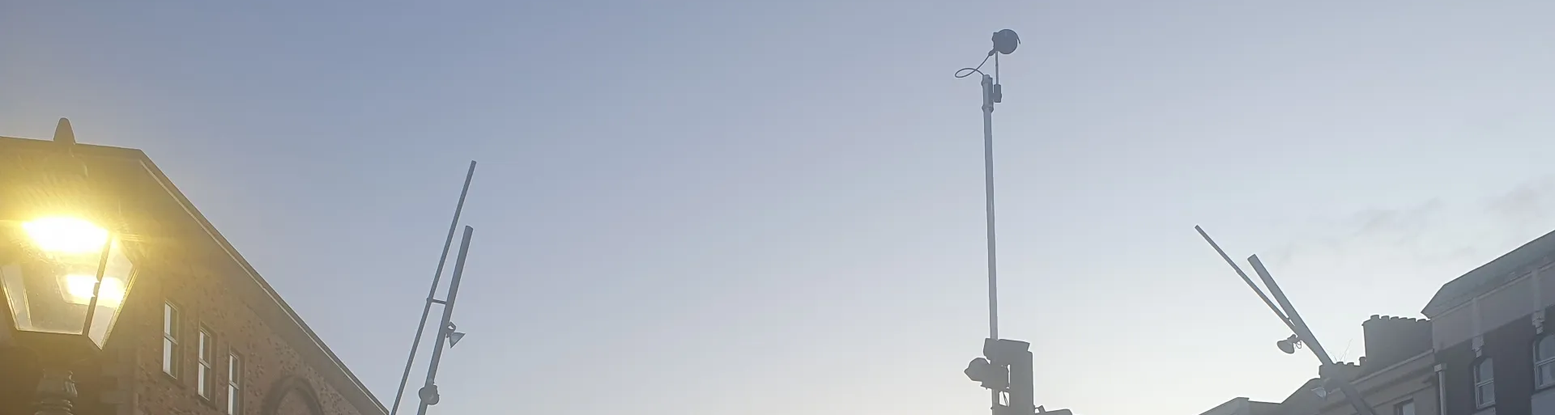
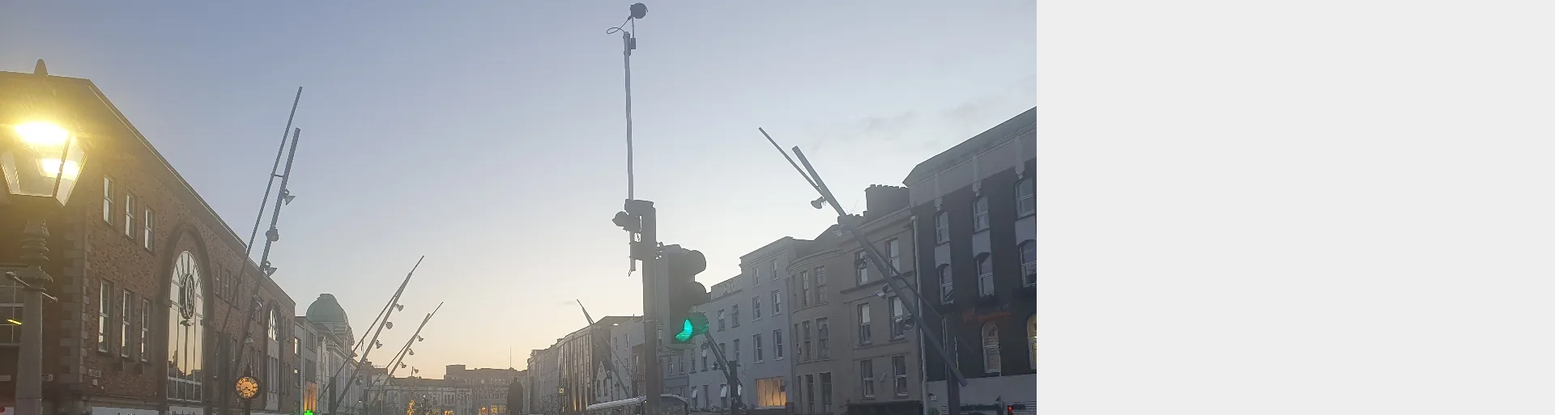
Before and after one commit to aaronodonoghue96/welcome-to-cork, a plain HTML site: page index.html in a window 1280 px wide. Shown: the part 103-616 px from the top of the page at 81% size, 1920 px wide, since content can reach past the window. Drawn offline with Linux system fonts and the light colour scheme.

Commit message:
Replace hero image with smaller version

```diff
--- a/assets/css/style.css
+++ b/assets/css/style.css
@@ -119,7 +119,7 @@ main {
 
 #patrick-street {
   /* Display as cover to prevent distorting aspect ratio */
-  background-size: 100%;
+  background-size: cover;
 }
 
 #homepage h2 {
--- a/index.html
+++ b/index.html
@@ -44,7 +44,7 @@
         <!-- Main area -->
         <main>
             <!-- Main image -->
-            <img id="patrick-street" src="assets/images/patrick_street_view.webp" alt="View of Patrick Street, the main street in Cork City">
+            <img id="patrick-street" src="assets/images/patrick_street.webp" alt="View of Patrick Street, the main street in Cork City">
 
             <!-- Information about Cork -->
             <div id="homepage">
```
Also changed, not shown: assets/images/patrick_street.webp (added).
